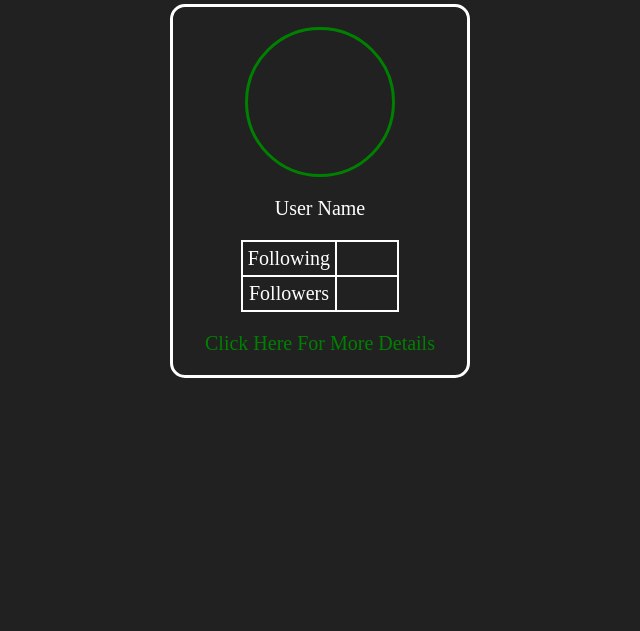
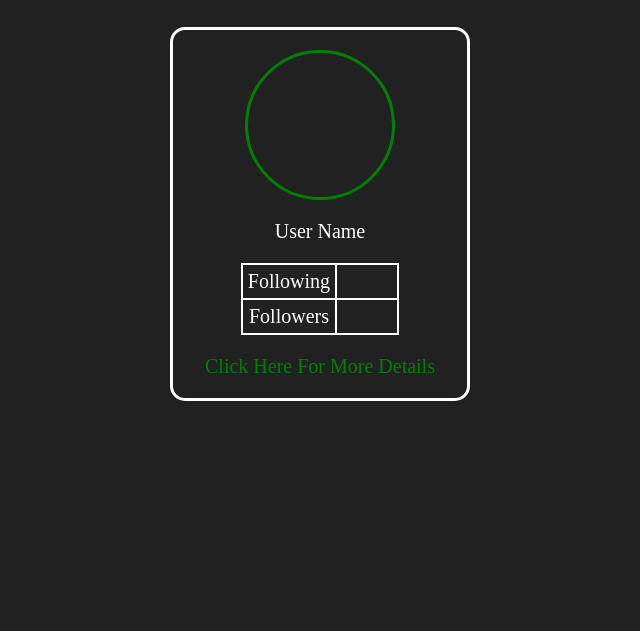
Before and after one commit to Rifat392000/js-mini-projects, a plain HTML site: page 7-GithubInfo/index.html in a window 1280 px wide. Shown: the part 169-800 px from the top of the page, without its empty margins (320-960 px from the left). Drawn offline with Linux system fonts and the light colour scheme.

Commit message:
Github API

```diff
--- a/7-GithubInfo/index.html
+++ b/7-GithubInfo/index.html
@@ -14,7 +14,7 @@
             color: white;
             font-size: 20px;
             text-align: center;
-            margin: 20px 5px;
+            margin: 50px 5px;
         }
         form{
 
```
